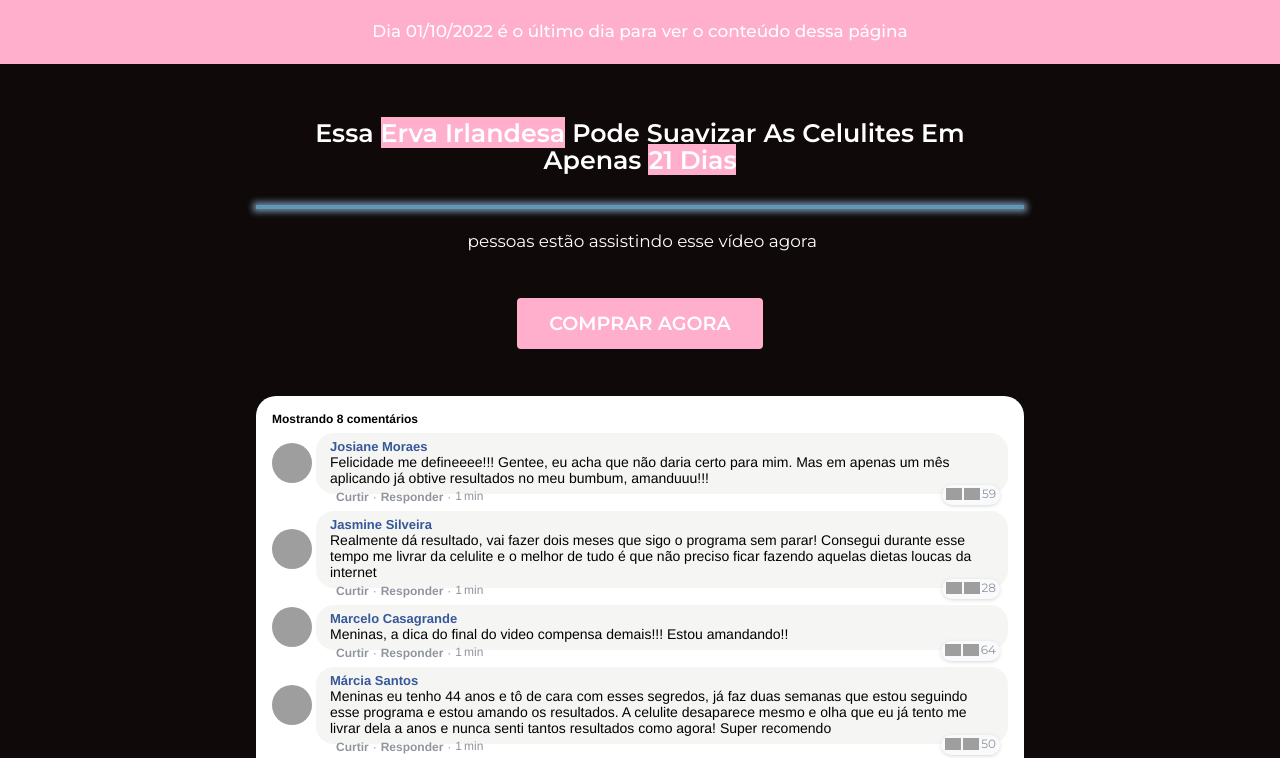
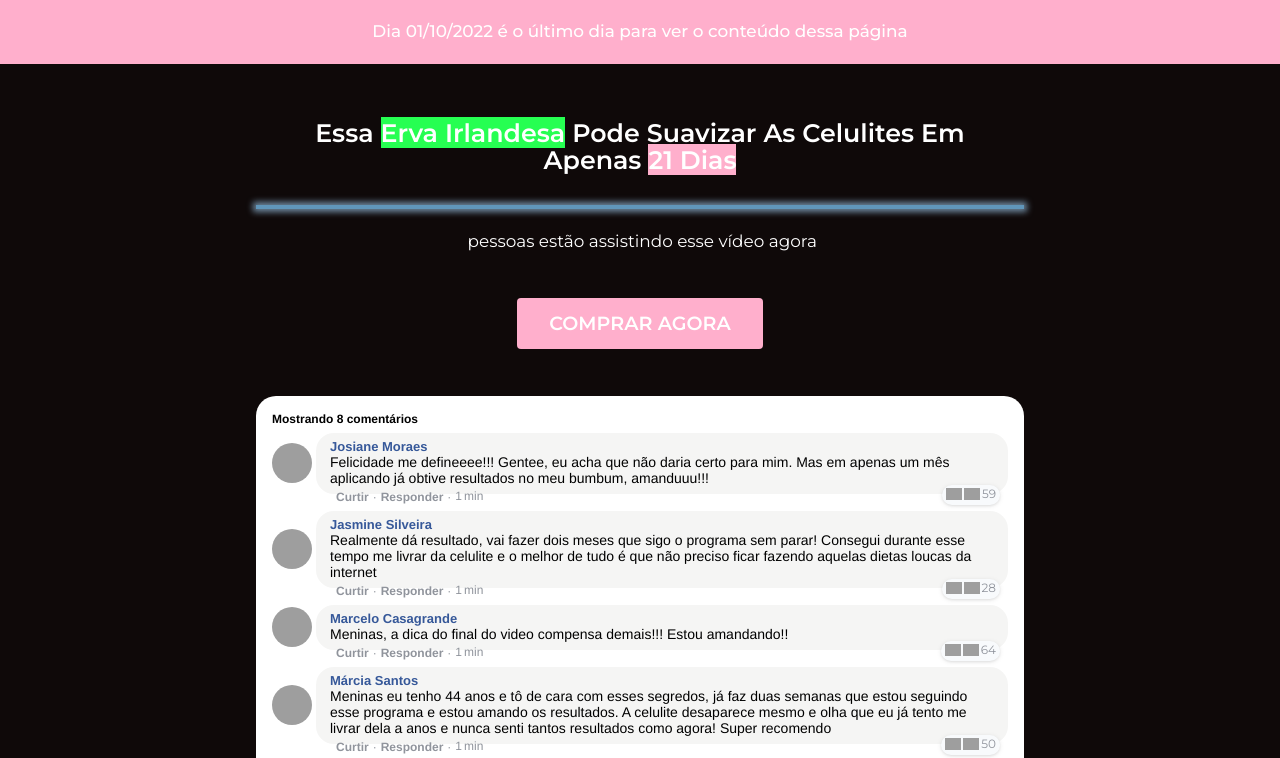
Before and after one commit to eriks306014/Metodo-Prolong, a plain HTML site: page index.html in a window 1280 px wide. Shown: the top 758 px of the page. Drawn offline with Linux system fonts and the light colour scheme; grey boxes are pictures that could not be loaded; a script that the page names is missing.

Commit message:
Update index.html

```diff
--- a/index.html
+++ b/index.html
@@ -126,7 +126,7 @@ text-align: center;
 </style>
 <div class="headline-HkBGbz0384083-element headline">
 <h1>
-Essa&nbsp;<span style="background-color:#ffafcc">Erva Irlandesa</span>&nbsp;Pode Suavizar As Celulites Em Apenas&nbsp;<span style="background-color:#ffafcc">21 Dias</span><br>
+Essa&nbsp;<span style="background-color:#26ff52">Erva Irlandesa</span>&nbsp;Pode Suavizar As Celulites Em Apenas&nbsp;<span style="background-color:#ffafcc">21 Dias</span><br>
 </h1>
 </div>
 </div>
```
